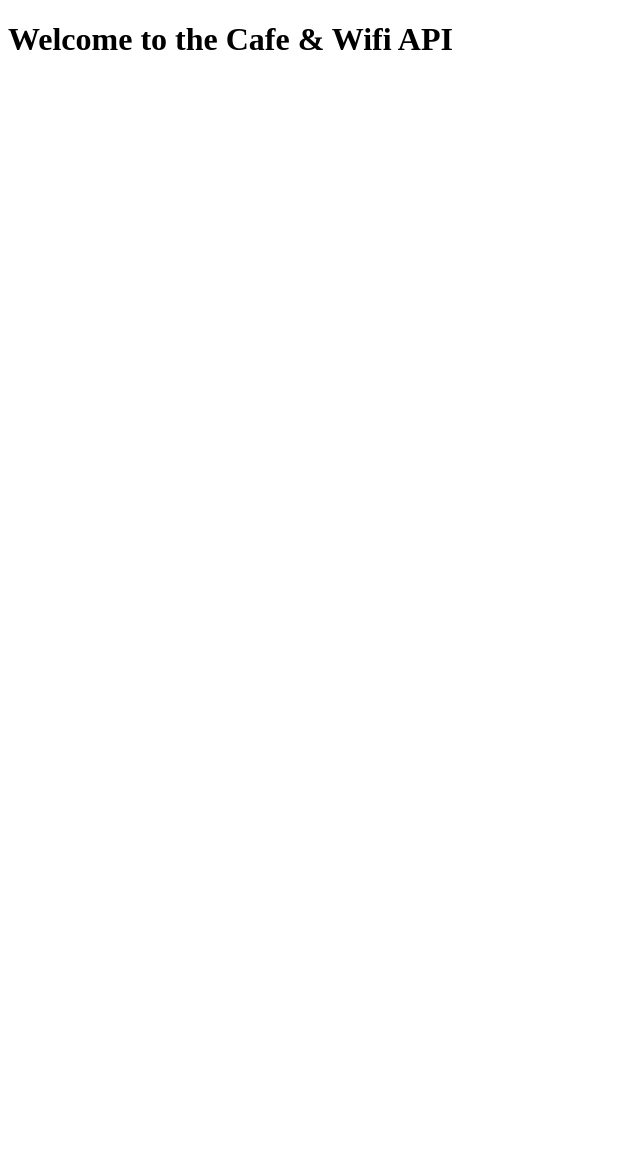
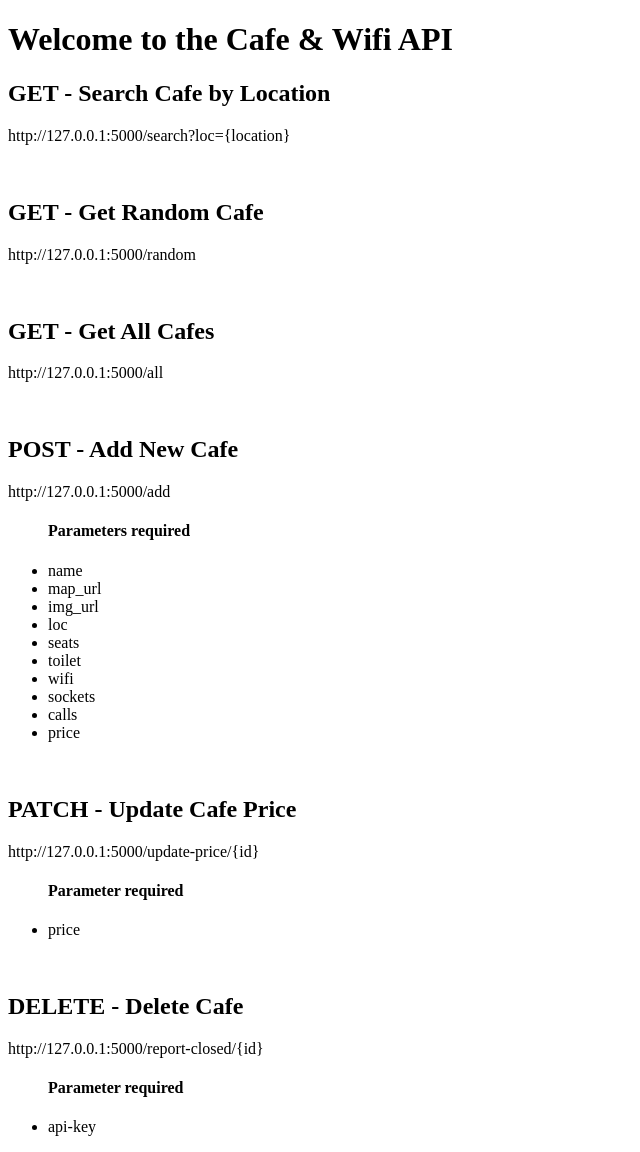
Before and after one commit to GopiRanganathan/cafe-api, a Flask app: page / in a window 1280 px wide. Shown: the whole page, without its empty margins (0-640 px from the left). Before the commit the page ends 50 px from the top, so only its background shows below. Run offline with Flask 3, Linux system fonts and the light colour scheme.

Commit message:
change index.html

```diff
--- a/templates/index.html
+++ b/templates/index.html
@@ -7,5 +7,46 @@
 <body>
     <h1>Welcome to the Cafe & Wifi API</h1>
 
+    <h2>GET - Search Cafe by Location</h2>
+    <p>http://127.0.0.1:5000/search?loc={location}</p>
+    <br>
+    <h2>GET - Get Random Cafe</h2>
+    <p>http://127.0.0.1:5000/random</p>
+    <br>
+    <h2>GET - Get All Cafes</h2>
+    <p>http://127.0.0.1:5000/all</p>
+    <br>
+    <h2>POST - Add New Cafe</h2>
+    <p>http://127.0.0.1:5000/add</p>
+    <ul>
+        <h4>Parameters required</h4>
+        <li>name</li>
+        <li>map_url</li>
+        <li>img_url</li>
+        <li>loc</li>
+        <li>seats</li>
+        <li>toilet</li>
+        <li>wifi</li>
+        <li>sockets</li>
+        <li>calls</li>
+        <li>price</li>
+    </ul>
+    <br>
+    <h2>PATCH - Update Cafe Price</h2>
+    <p>http://127.0.0.1:5000/update-price/{id}</p>
+    <ul>
+    <h4>Parameter required</h4>
+    <li>price</li>
+</ul>
+<br>
+<h2>DELETE - Delete Cafe</h2>
+<p>http://127.0.0.1:5000/report-closed/{id}</p>
+<ul>
+    <h4>Parameter required</h4>
+    <li>api-key</li>
+</ul>
+
+
+
 </body>
 </html>
```
